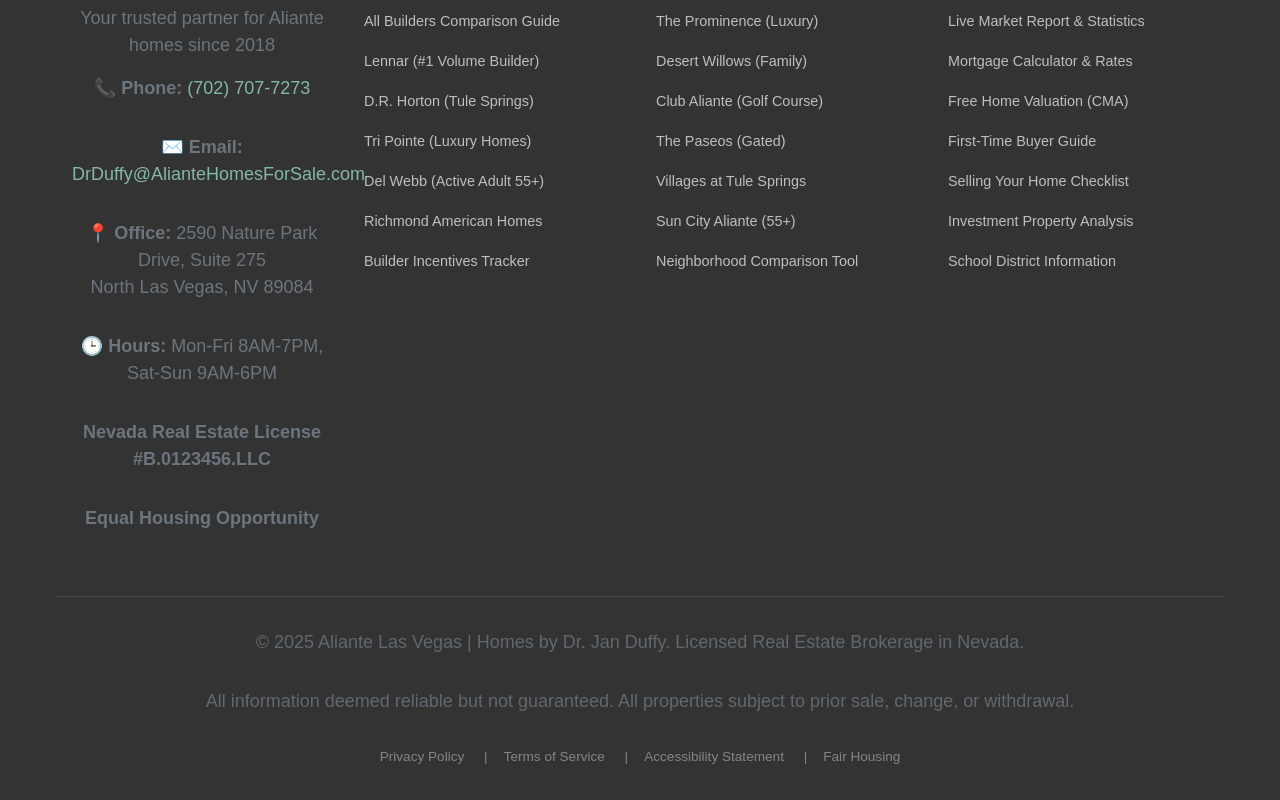
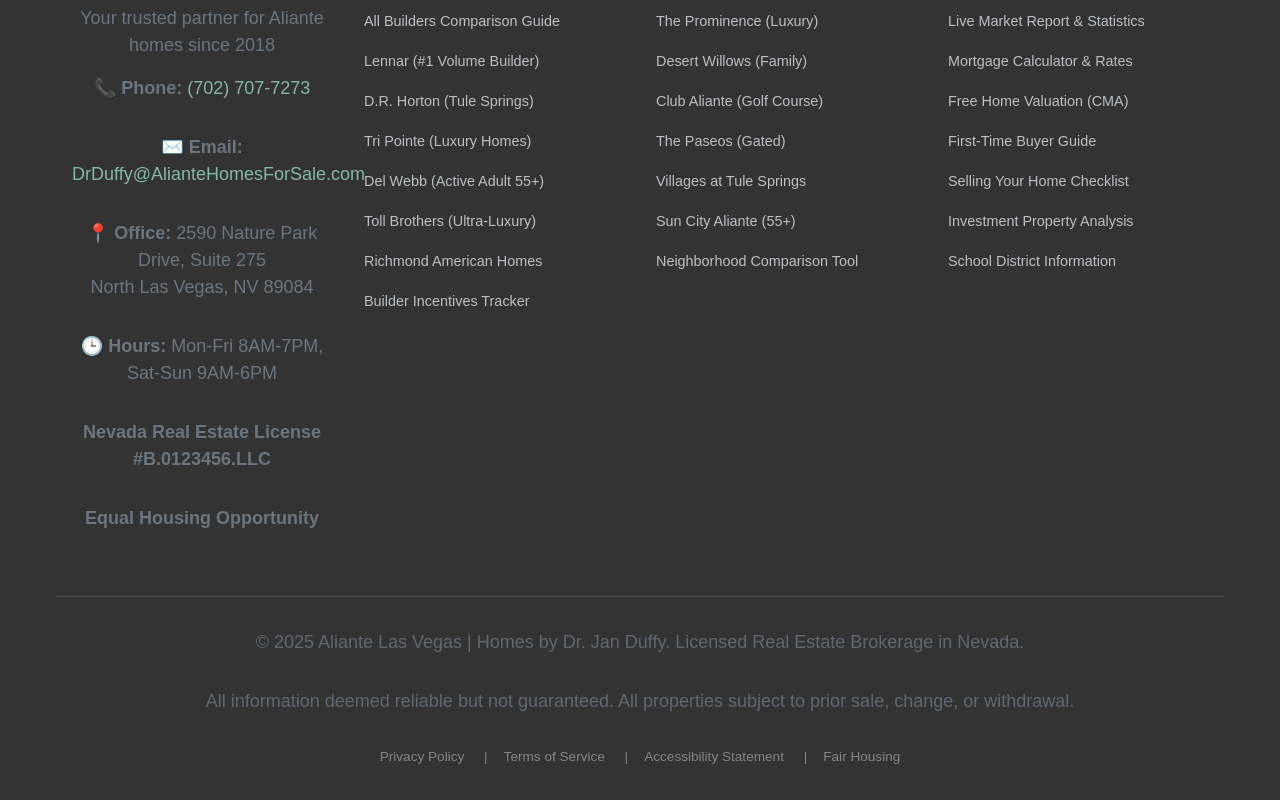
Before and after one commit to DrJanDuffy/aliantehomesforsale.com, a Next.js app: page /neighborhoods/compare in a window 1280 px wide. Shown: the part 1059-1859 px from the top of the page. Built offline with nearby package versions, Linux system fonts and the light colour scheme; no server answers.

Commit message:
Add Toll Brothers to sitemap and footer navigation

```diff
--- a/app/layout.tsx
+++ b/app/layout.tsx
@@ -130,6 +130,7 @@
                   <li><a href="/builders/dr-horton">D.R. Horton (Tule Springs)</a></li>
                   <li><a href="/builders/tri-pointe">Tri Pointe (Luxury Homes)</a></li>
                   <li><a href="/builders/del-webb">Del Webb (Active Adult 55+)</a></li>
+                  <li><a href="/builders/toll-brothers">Toll Brothers (Ultra-Luxury)</a></li>
                   <li><a href="/builders/richmond-american">Richmond American Homes</a></li>
                   <li><a href="/builders/incentives">Builder Incentives Tracker</a></li>
                 </ul>
```
Also changed, not shown: 1 other file (tests, documents, lock files or other folders).
